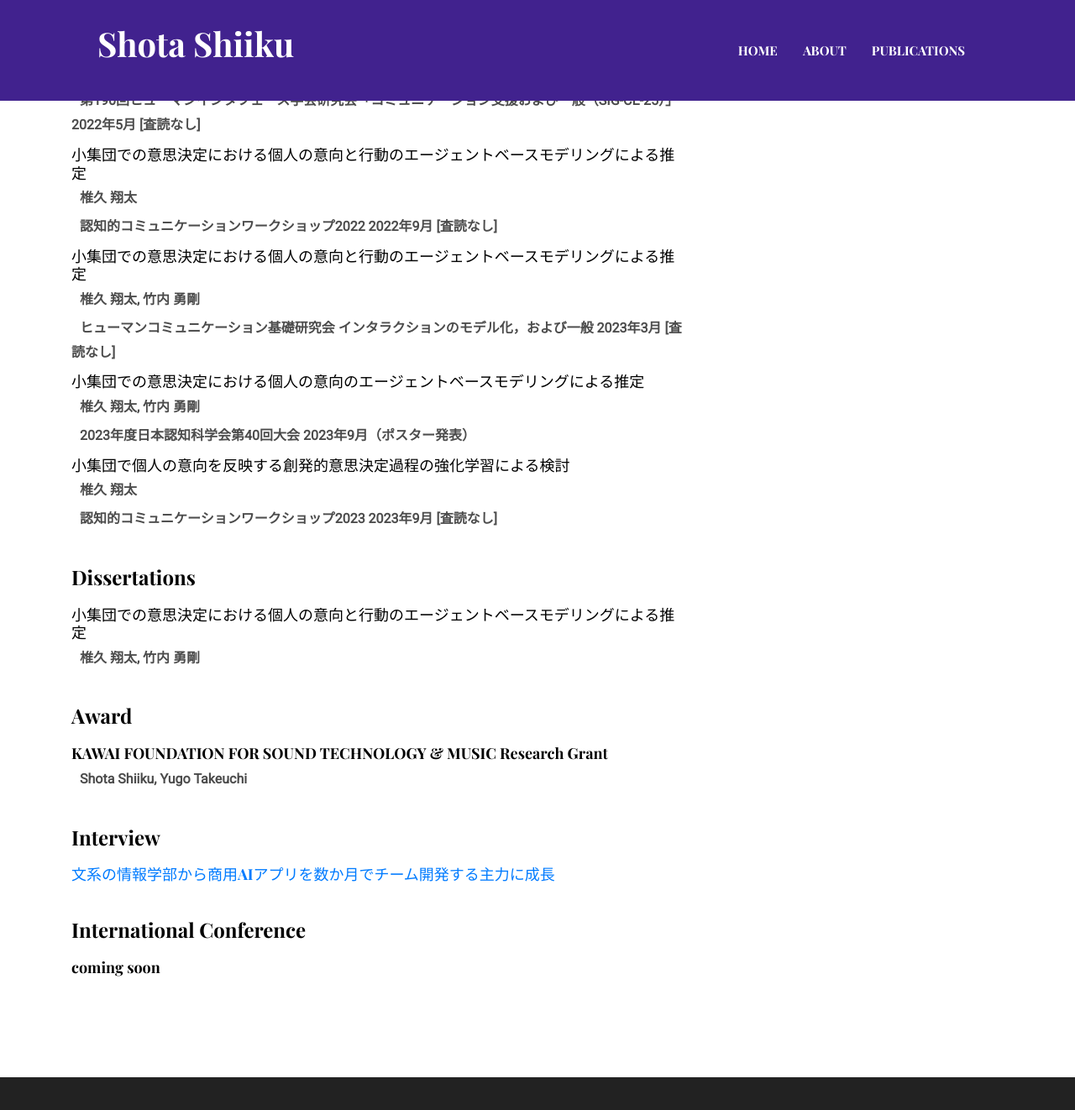
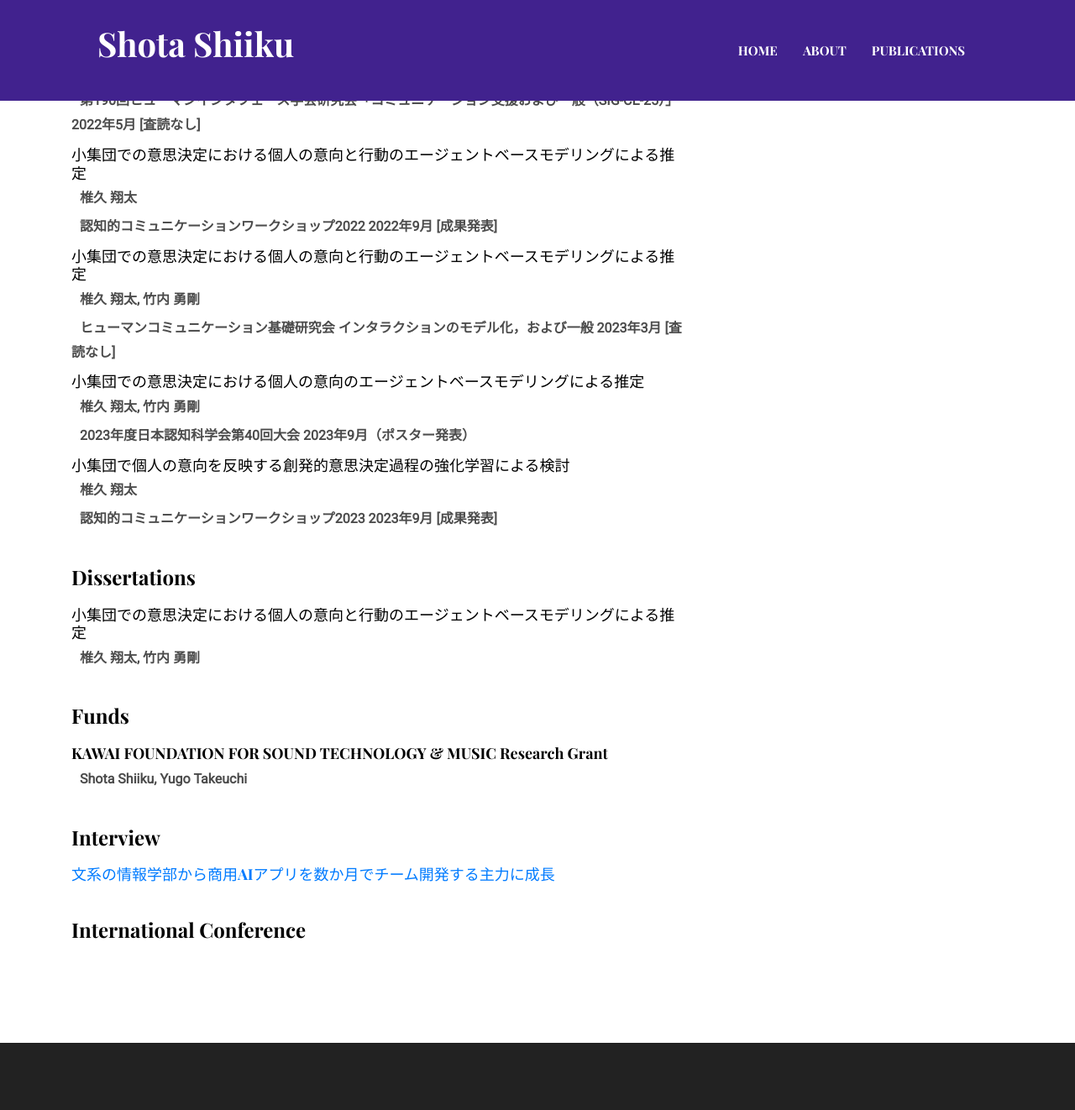
Before and after one commit to shiiku419/shiiku419.github.io, a Jekyll site: the page built from _pages/blog.html, in a window 1280 px wide and 1400 px high, scrolled down 654 px, cut to the strip 0-1338 px from the top of the window. Shown: the top 1322 px of the strip at 84% size. Built offline with Jekyll 4.4.1, drawn with Linux system fonts in a browser that asks for light colours.

Commit message:
publication

```diff
--- a/_pages/blog.html
+++ b/_pages/blog.html
@@ -19,7 +19,7 @@ title: Publications
         <li>
             <h3>小集団での意思決定における個人の意向と行動のエージェントベースモデリングによる推定</h3>
             <p><span class="authors">椎久 翔太</span></p>
-            <p><span class="conference">認知的コミュニケーションワークショップ2022 2022年9月 [査読なし]</span></p>
+            <p><span class="conference">認知的コミュニケーションワークショップ2022 2022年9月 [成果発表]</span></p>
         </li>
         <li>
             <h3>小集団での意思決定における個人の意向と行動のエージェントベースモデリングによる推定</h3>
@@ -34,7 +34,7 @@ title: Publications
         <li>
             <h3>小集団で個人の意向を反映する創発的意思決定過程の強化学習による検討</h3>
             <p><span class="authors">椎久 翔太</span></p>
-            <p><span class="conference">認知的コミュニケーションワークショップ2023 2023年9月 [査読なし]</span></p>
+            <p><span class="conference">認知的コミュニケーションワークショップ2023 2023年9月 [成果発表]</span></p>
         </li>
     </ul>
 </div>
@@ -51,7 +51,7 @@ title: Publications
 </div>
 
 <div class="publications-section">
-    <h2><i class="fas fa-graduation-cap"></i> Award</h2>
+    <h2><i class="fas fa-graduation-cap"></i> Funds</h2>
     <ul>
         <li>
             <h3>KAWAI FOUNDATION FOR SOUND TECHNOLOGY & MUSIC Research Grant
@@ -74,7 +74,6 @@ title: Publications
     <h2><i class="fas fa-globe"></i> International Conference</h2>
     <ul>
         <li>
-            <h3>coming soon</h3>
         </li>
     </ul>
 </div>
```
Also changed, not shown: _pages/about.md (+1 -5 lines).
